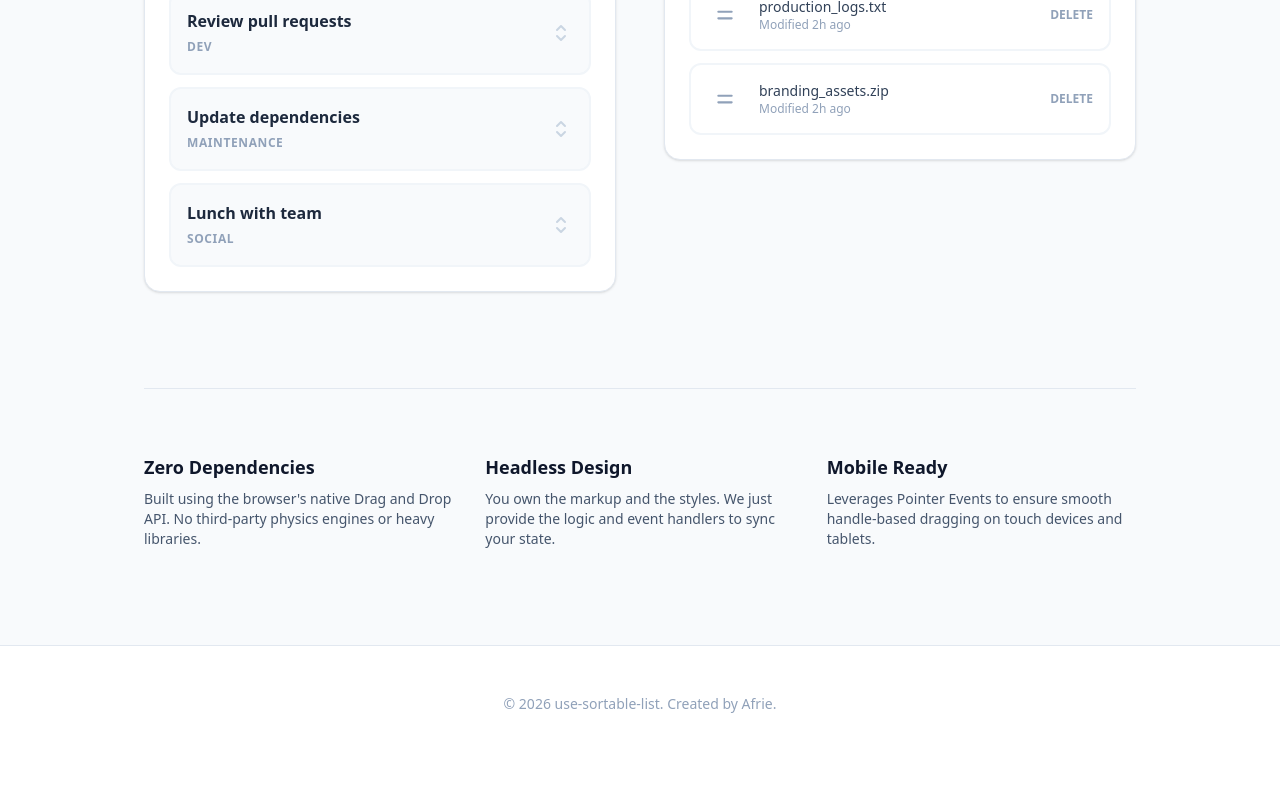
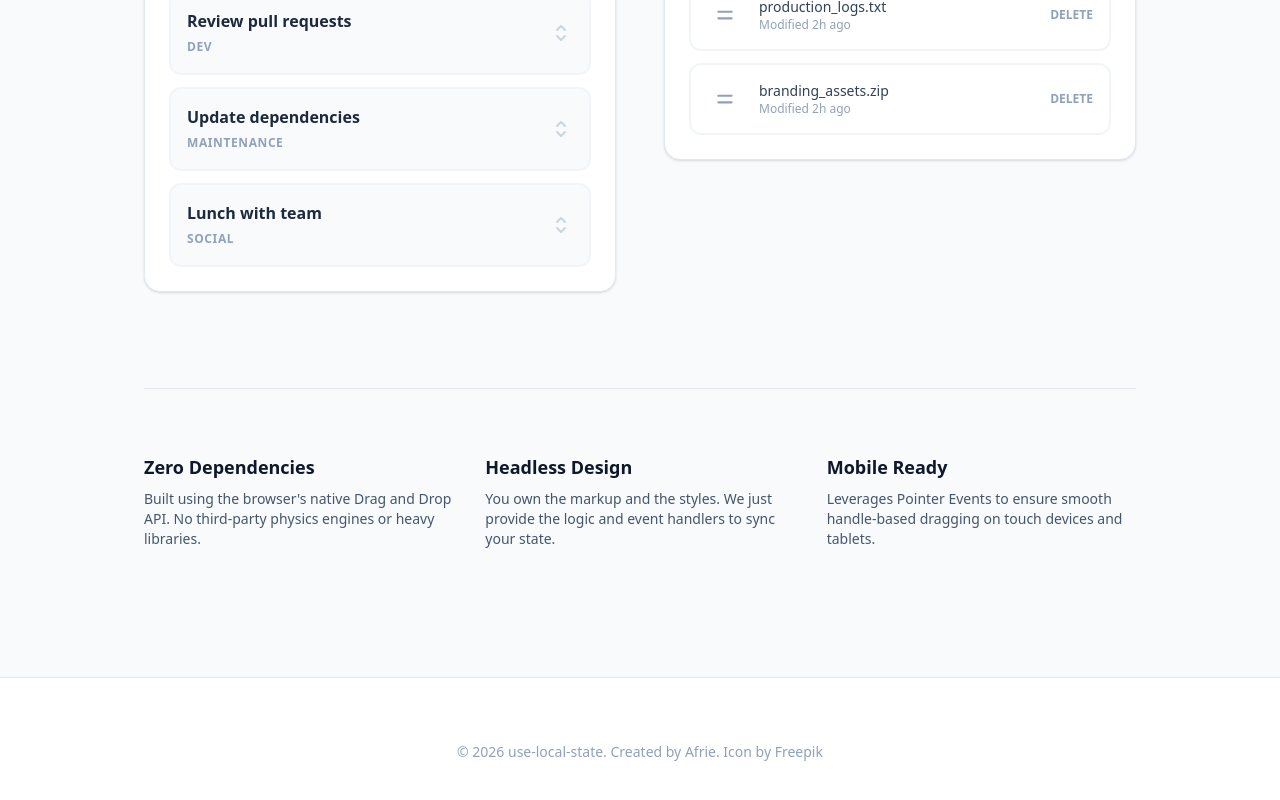
Before and after one commit to afrieirham/use-sortable-list, a React (Vite) app: page / in a window 1280 px wide. Shown: the part 740-1540 px from the top of the page. Before the commit the page ends 1502 px from the top, so only its background shows below. Built offline with nearby package versions, Linux system fonts and the light colour scheme.

Commit message:
add freepik attribution

```diff
--- a/src/app.tsx
+++ b/src/app.tsx
@@ -137,12 +137,18 @@ const LibraryDemoPage = () => {
         </section>
       </main>
 
-      <footer className="py-12 text-center text-slate-400 text-sm border-t border-slate-200 mt-12 bg-white">
-        &copy; {new Date().getFullYear()} use-sortable-list. Created by{" "}
+      <footer className="py-16 text-center text-slate-400 text-sm border-t border-slate-200 mt-20 bg-white">
+        &copy; {new Date().getFullYear()} use-local-state. Created by{" "}
         <a href="https://afrieirham.com" className="hover:underline">
           Afrie
         </a>
-        .
+        . Icon by{" "}
+        <a
+          href="https://www.freepik.com/icon/slide_2105981#fromView=search&page=1&position=60&uuid=45dce78b-47d8-4a95-a657-e69132d84ea0"
+          className="hover:underline"
+        >
+          Freepik
+        </a>
       </footer>
     </div>
   );
```
